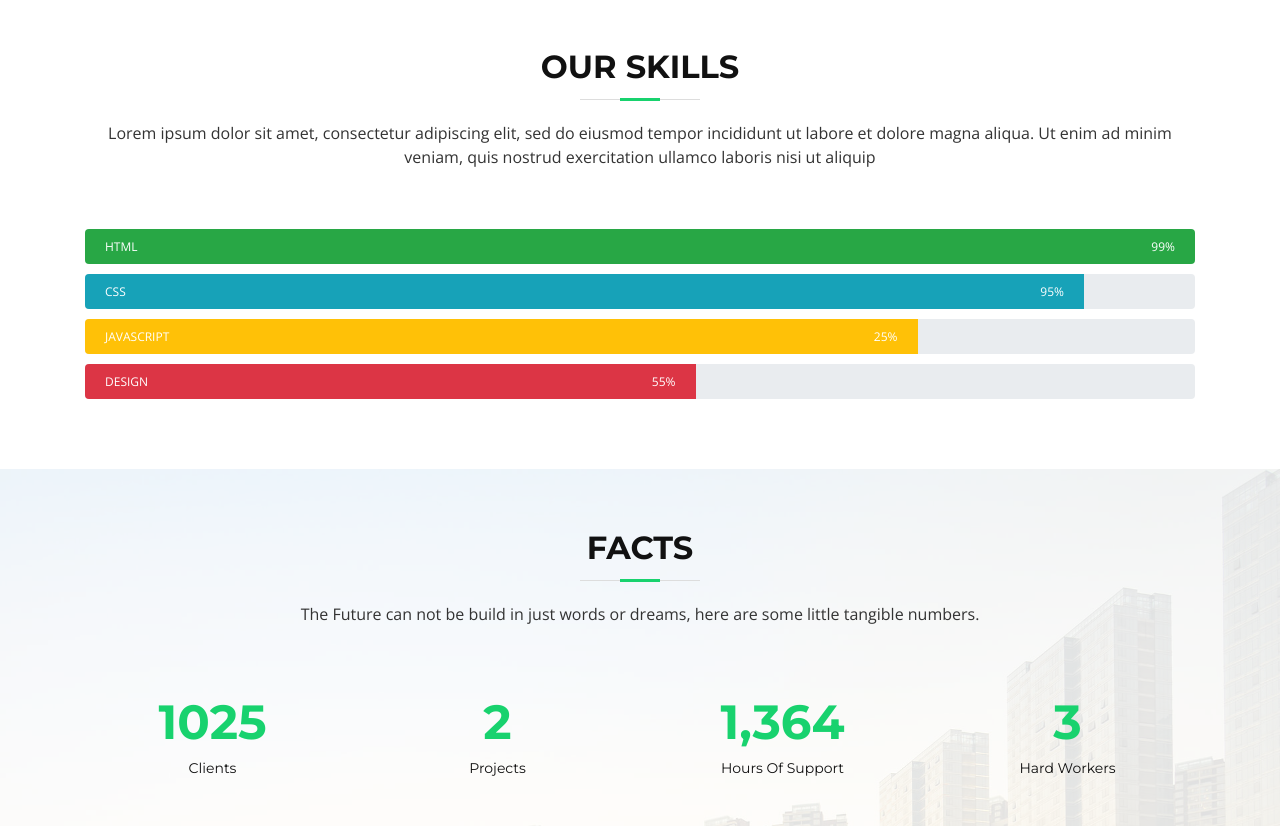
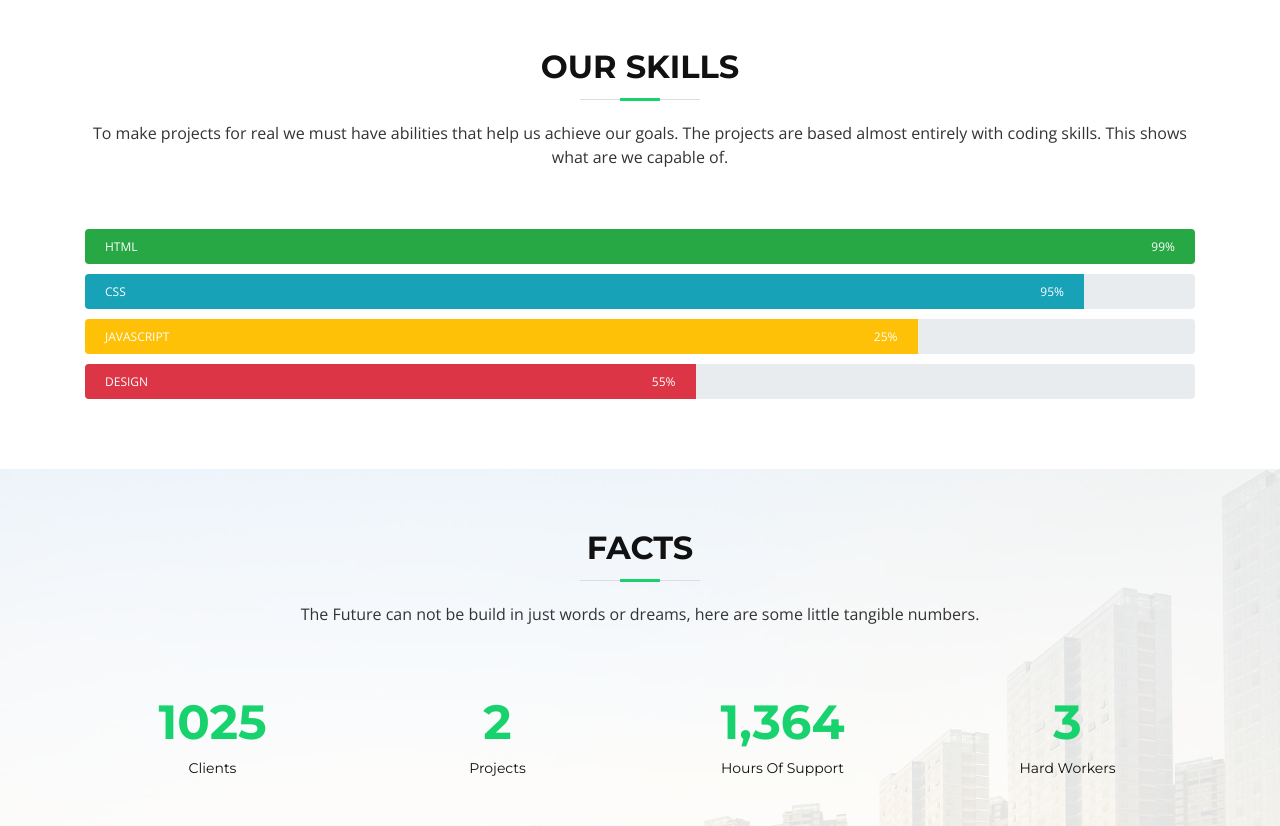
Before and after one commit to Xeicon0710/JOATeam_Page, a plain HTML site: page index.html in a window 1280 px wide. Shown: the part 2000-2826 px from the top of the page. Drawn offline with nearby package versions, Linux system fonts and the light colour scheme; grey boxes are pictures that could not be loaded; files whose address does not match are found by name.

Commit message:
skills sec

```diff
--- a/index.html
+++ b/index.html
@@ -333,7 +333,9 @@
 
         <header class="section-header">
           <h3>Our Skills</h3>
-          <p>Lorem ipsum dolor sit amet, consectetur adipiscing elit, sed do eiusmod tempor incididunt ut labore et dolore magna aliqua. Ut enim ad minim veniam, quis nostrud exercitation ullamco laboris nisi ut aliquip</p>
+          <p>
+            To make projects for real we must have abilities that help us achieve our goals. The projects are based almost entirely with coding skills. This shows what are we capable of.
+          </p>
         </header>
 
         <div class="skills-content">
```
